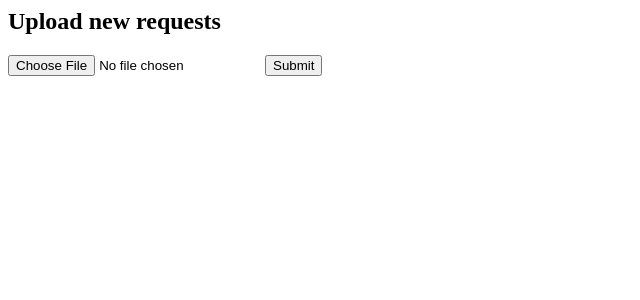
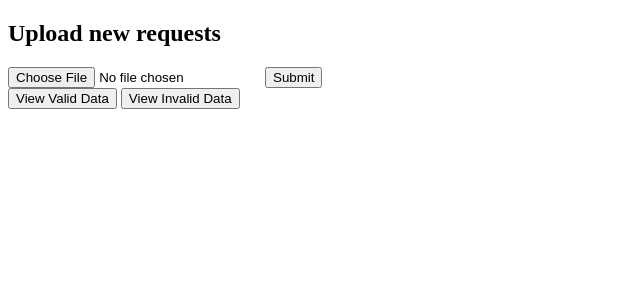
Before and after one commit to https-github-com-ahphand-tamu/CCEEMS, a Flask app: page /upload-new-requests in a window 1280 px wide. Shown: the top 300 px of the page, without its empty margins (0-640 px from the left). Run offline with Flask 3, Linux system fonts and the light colour scheme; parts of the project's set-up code (start-up, migrations or seed data) failed here and were passed over.

Commit message:
Validate CSV feature implementation

```diff
--- a/app/controllers/new_requests_controller.py
+++ b/app/controllers/new_requests_controller.py
@@ -6,6 +6,7 @@ import os
 from werkzeug.utils import secure_filename
 import pandas as pd
 from flask import current_app
+from datetime import datetime
 
 upload_new_req_bp = Blueprint('new-requests', __name__)
 
@@ -23,7 +24,7 @@ def upload_new_requests():
         except Exception as e:
             logging.info("No file selected")
             return jsonify({'message': 'No file selected', 'error': str(e)}), 404
-    return render_template('upload-new-requests.html')
+    return render_template('upload-new-requests.html', valid_present=False, valid_data=pd.DataFrame(), invalid_present=False, invalid_data=pd.DataFrame())
 
 def populateDatabase(upload_file, file_path):
     try:
@@ -38,16 +39,94 @@ def populateDatabase(upload_file, file_path):
                 abort(501, "Unsupported file format")
             except Exception as e:
                 return jsonify({'message': 'Unsupported file format', 'error': str(e)}), 501
+
+        df = df.iloc[:, :5]
         df.rename(columns={'Outreach_Date': 'outreach_date'}, inplace=True)
-        df = df.iloc[:, :5]
+        valid_data, invalid_data = validateData(df)
+        print("v",valid_data)
+        print("i",invalid_data)
+        print("i",invalid_data.empty)
+
         logging.debug(f"POST to /upload-new-requests: {df}")
 
-        df.to_sql(Request.__tablename__, db.engine, if_exists='append', index=False)
+        valid_data.to_sql(Request.__tablename__, db.engine, if_exists='append', index=False)
         db.session.commit()
-        return render_template('upload-new-requests.html', data_inserted=True)
+        if(invalid_data.empty):
+            print("POKAYYY")
+            print(valid_data)
+            print(invalid_data)
+            return render_template('upload-new-requests.html', valid_present=True, valid_data=valid_data, invalid_present=False, invalid_data=invalid_data)
+        elif(valid_data.empty):
+            return render_template('upload-new-requests.html', valid_present=False, valid_data=[], invalid_present=True, invalid_data=invalid_data)
+        return render_template('upload-new-requests.html', valid_present=True, valid_data=valid_data, invalid_present=True, invalid_data=invalid_data)
 
     except Exception as e:
         db.session.rollback()
         return jsonify({'message': 'Failed to add new requests', 'error': str(e)}), 500
     finally:
         db.session.close()
+
+def validateData(data):
+    invalid_rows = []
+    valid_rows = []
+    print("JooooUJUJUJUJU")
+    print(data)
+
+        # Check if all required columns are present in the DataFrame
+    required_columns = ['customer_id', 'first_name', 'last_name', 'num_of_children', 'outreach_date']
+    if not set(required_columns).issubset(data.columns):
+        print("kkkkkkkkk")
+        invalid_rows.append(data)
+        invalid_df = pd.DataFrame(invalid_rows)
+        invalid_df = invalid_df.reset_index(drop=True)
+        return pd.DataFrame(), invalid_df
+
+    # Check each row for validation
+    for index, row in data.iterrows():
+        print(index,row)
+        validation_errors = []
+
+        # Check if 'customer_id' contains digits only and does not start from 0
+        if not str(row['customer_id']).isdigit() or str(row['customer_id'])[0] == '0':
+            validation_errors.append("Invalid value in 'customer_id'. Must contain digits only and not start from 0.")
+        print("1")
+        # Check if 'num_of_children' is a non-negative integer
+        if not str(row['num_of_children']).isdigit() or int(row['num_of_children']) < 0:
+            validation_errors.append("Invalid value in 'num_of_children'. Must be a non-negative integer.")
+        print("11")
+        # Check if 'Outreach_Date' is a valid date and not in the future
+        try:
+            outreach_date = pd.to_datetime(row['outreach_date'])
+            if outreach_date > datetime.now():
+                validation_errors.append("Invalid date in 'Outreach_Date'. Cannot be in the future.")
+        except ValueError:
+            validation_errors.append("Invalid date format in 'Outreach_Date'.")
+        print("12")
+        if validation_errors:
+            print("33")
+            row_with_error = row.copy()
+            row_with_error['validation_error'] = ', '.join(validation_errors)
+            invalid_rows.append(row_with_error)
+        else:
+            print("234")
+            valid_rows.append(row)
+
+    print("JUJUJUJUJU")
+    print(valid_rows)
+    print(invalid_rows)
+    # Convert rows to DataFrames
+    valid_df = pd.DataFrame(valid_rows)
+    # Use reset_index to ignore the original index
+    valid_df = valid_df.reset_index(drop=True)
+
+    if invalid_rows:
+        invalid_df = pd.DataFrame(invalid_rows)
+        invalid_df = invalid_df.reset_index(drop=True)
+    else:
+        invalid_df = pd.DataFrame()
+
+    print("1223r343433")
+    print(valid_df)
+    print("099999999993")
+    print(invalid_df)
+    return valid_df, invalid_df
--- a/app/templates/upload-new-requests.html
+++ b/app/templates/upload-new-requests.html
@@ -1,13 +1,202 @@
-<h2>Upload new requests</h2>
-<form method="post" enctype="multipart/form-data">
-    <input type="file" name="new-requests" accept=".csv, application/vnd.openxmlformats-officedocument.spreadsheetml.sheet, application/vnd.ms-excel">
-    <button type="submit">Submit</button>
-</form>
-{% if data_inserted %}
+<!DOCTYPE html>
+<html lang="en">
+
+<head>
+    <meta charset="UTF-8">
+    <meta name="viewport" content="width=device-width, initial-scale=1.0">
+    <title>Upload New Requests</title>
+    <style>
+        .modal {
+            display: none;
+            position: fixed;
+            z-index: 1;
+            left: 0;
+            top: 0;
+            width: 100%;
+            height: 100%;
+            overflow: auto;
+            background-color: rgb(0, 0, 0);
+            background-color: rgba(0, 0, 0, 0.4);
+            padding-top: 60px;
+        }
+
+        .modal-content {
+            background-color: #fefefe;
+            margin: 5% auto;
+            padding: 20px;
+            border: 1px solid #888;
+            width: 80%;
+        }
+
+        .close {
+            color: #aaa;
+            float: right;
+            font-size: 28px;
+            font-weight: bold;
+        }
+
+        .close:hover,
+        .close:focus {
+            color: black;
+            text-decoration: none;
+            cursor: pointer;
+        }
+    </style>
+</head>
+
+<body>
+    <h2>Upload new requests</h2>
+    <form method="post" enctype="multipart/form-data">
+        <input type="file" name="new-requests"
+            accept=".csv, application/vnd.openxmlformats-officedocument.spreadsheetml.sheet, application/vnd.ms-excel">
+        <button type="submit">Submit</button>
+    </form>
+    {% if valid_present %}
+    <!-- <p>valid_data</p> -->
+    <h3>Valid Data</h3>
+    <table border="1">
+        <tr>
+            <th>customer_id</th>
+            <th>first_name</th>
+            <th>last_name</th>
+            <th>num_of_children</th>
+            <th>Outreach_Date</th>
+        </tr>
+        {% for index, row in valid_data.iterrows() %}
+        <tr>
+            <td>{{ row['customer_id'] }}</td>
+            <td>{{ row['first_name'] }}</td>
+            <td>{{ row['last_name'] }}</td>
+            <td>{{ row['num_of_children'] }}</td>
+            <td>{{ row['outreach_date'] }}</td>
+        </tr>
+        {% endfor %}
+    </table>
+    {% endif %}
+
+    {% if invalid_present %}
+    <h3>Invalid Data</h3>
+    <table border="1">
+        <tr>
+            <th>customer_id</th>
+            <th>first_name</th>
+            <th>last_name</th>
+            <th>num_of_children</th>
+            <th>outreach_date</th>
+            <th>Validation Error</th>
+        </tr>
+        {% for index, row in invalid_data.iterrows() %}
+        <tr>
+            <td>{{ row['customer_id'] }}</td>
+            <td>{{ row['first_name'] }}</td>
+            <td>{{ row['last_name'] }}</td>
+            <td>{{ row['num_of_children'] }}</td>
+            <td>{{ row['outreach_date'] }}</td>
+            <td>{{ row['validation_error'] }}</td>
+        </tr>
+        {% endfor %}
+    </table>
+    {% endif %}
+
+    <button id="viewValidDataBtn">View Valid Data</button>
+
+
+
+    <div id="myModal" class="modal">
+        <div class="modal-content">
+            <span class="close" onclick="closeModal()">&times;</span>
+            <h3>Valid Data</h3>
+            <table border="1">
+                <!-- Display valid_data content here -->
+                {% for index, row in valid_data.iterrows() %}
+                <tr>
+                    <td>{{ row['customer_id'] }}</td>
+                    <td>{{ row['first_name'] }}</td>
+                    <td>{{ row['last_name'] }}</td>
+                    <td>{{ row['num_of_children'] }}</td>
+                    <td>{{ row['outreach_date'] }}</td>
+                </tr>
+                {% endfor %}
+            </table>
+        </div>
+    </div>
+
+    <button id="viewInvalidDataBtn">View Invalid Data</button>
+
+    <!-- Add a new modal for displaying invalid data -->
+    <div id="invalidDataModal" class="modal">
+        <div class="modal-content">
+            <span class="close" onclick="closeInvalidDataModal()">&times;</span>
+            <h3>Invalid Data</h3>
+            <table border="1">
+                <!-- Display invalid_data content here -->
+                {% for index, row in invalid_data.iterrows() %}
+                <tr>
+                    <td>{{ row['customer_id'] }}</td>
+                    <td>{{ row['first_name'] }}</td>
+                    <td>{{ row['last_name'] }}</td>
+                    <td>{{ row['num_of_children'] }}</td>
+                    <td>{{ row['outreach_date'] }}</td>
+                    <td>{{ row['validation_error'] }}</td>
+                </tr>
+                {% endfor %}
+            </table>
+        </div>
+    </div>
+
+    <script>
+        // Get the new button and modal for invalid data
+        var invalidDataBtn = document.getElementById("viewInvalidDataBtn");
+        var invalidDataModal = document.getElementById("invalidDataModal");
+
+        // Add a click event listener for the invalid data button
+        invalidDataBtn.onclick = function () {
+            invalidDataModal.style.display = "block";
+        };
+
+        // Function to close the invalid data modal
+        function closeInvalidDataModal() {
+            invalidDataModal.style.display = "none";
+        }
+        // Get the modal
+        var modal = document.getElementById("myModal");
+
+        // Get the button that opens the modal
+        var btn = document.getElementById("viewValidDataBtn");
+
+        // Get the <span> element that closes the modal
+        var span = document.getElementsByClassName("close")[0];
+
+        // When the user clicks the button, open the modal
+        btn.onclick = function () {
+            modal.style.display = "block";
+        };
+
+        // When the user clicks on <span> (x), close the modal
+        span.onclick = function () {
+            closeModal();
+        };
+
+        // When the user clicks anywhere outside of the modal, close it
+        window.onclick = function (event) {
+            if (event.target == modal) {
+                closeModal();
+            }
+        };
+
+        // Function to close the modal
+        function closeModal() {
+            modal.style.display = "none";
+        }
+    </script>
+</body>
+
+</html>
+<!-- {% if data_inserted %}
     <div>Data inserted succesfully</div>
-{% endif %}
+{% endif %} -->
 
-    <!-- JavaScript to hide the selected filename if it is set in the Flask context -->
+<!-- JavaScript to hide the selected filename if it is set in the Flask context -->
 <!-- <script>
     {% if selected_filename %}
     document.querySelector('input[type="file"]').style.display = 'none';
--- /dev/null
+++ b/testfiles/invalid_csv.csv
@@ -0,0 +1,6 @@
+customer_id,first_name,last_name,num_of_children,outreach_date
+12159122,Emily,Johnson,5,2023-05-03
+2343545,As76,DEfr,w,2022-11-11
+35286967631,Ethan,Smith,2,2023-05-11
+234354ff34,Abcd,Asdf,4,2023-06-21
+12345454,Asds,44,2,2024-12-11
```
